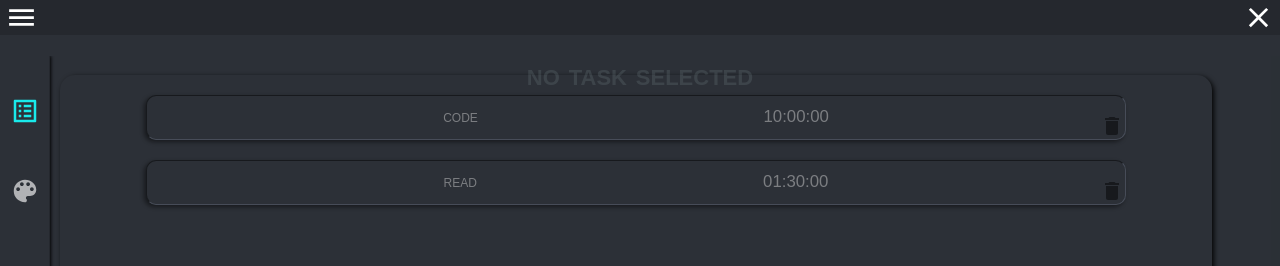
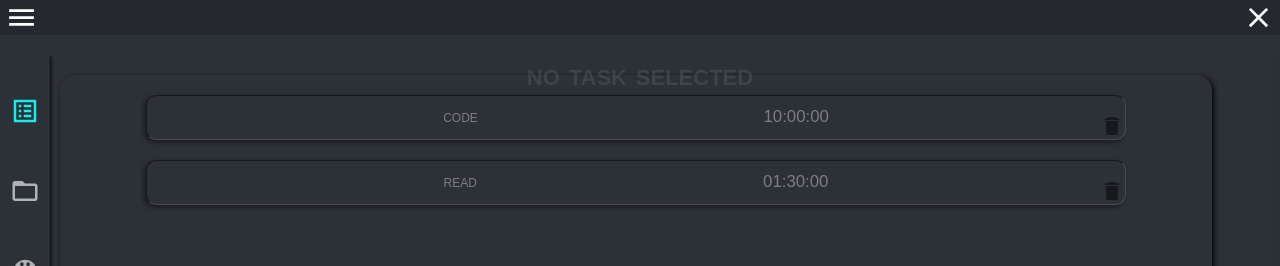
Before and after one commit to niems/time-manager, a React (Create React App) app: page / in a window 1280 px wide. Both pictures are taken after a click on the picture 21 px from the left and 17 px from the top of the page. Shown: the top 266 px of the page. Built offline with nearby package versions, Linux system fonts and the light colour scheme.

Commit message:
setup for file saving/loading

```diff
--- a/src/components/task-menu-components/taskMenu.js
+++ b/src/components/task-menu-components/taskMenu.js
@@ -11,6 +11,9 @@ function TaskMenuOptions({ selectedOption, onOptionSelect }) {
     let colorThemeClasses = 'task-option-img-container';
     let colorThemeImgClasses = 'task-menu-option-img';
 
+    let fileThemeClasses = 'task-option-img-container';
+    let fileThemeImgClasses='task-menu-option-img';
+
     if ( selectedOption === 'task-list-option' ) {
         taskListClasses += ' selected';
         taskListImgClasses += ' selected';
@@ -21,10 +24,19 @@ function TaskMenuOptions({ selectedOption, onOptionSelect }) {
         colorThemeImgClasses += ' selected';
     }
 
+    else if ( selectedOption === 'file-option' ) {
+        fileThemeClasses += ' selected';
+        fileThemeImgClasses += ' selected';
+    }
+
     return (
         <div id='task-menu-options-container'>
             <span id='task-list-option' className={taskListClasses} onClick={onOptionSelect}>
                 <img className={taskListImgClasses} src='./images/task-menu-options/task-list.svg' alt='failed to load task list img' />
+            </span>
+
+            <span id='file-option' className={fileThemeClasses} onClick={onOptionSelect}>
+                <img className={fileThemeImgClasses} src='./images/task-menu-options/folder.svg' alt='failed to load folder img' />
             </span>
 
             <span id='color-theme-option' className={colorThemeClasses} onClick={onOptionSelect}>
@@ -47,6 +59,12 @@ function DisplayMenuSelection({ selected, allTasks, onTaskSelect, onThemeSelect,
         );
     }
 
+    else if ( selected === 'file-option' ) {
+        return (
+            null
+        );
+    }
+
     return null;
 }
 
@@ -66,7 +84,8 @@ class TaskMenu extends Component {
         let userOption = e.currentTarget.id;
 
         if ( userOption !== this.state.selectedOption ) {
-            console.log('onOptionSelect() new option selected - updating state');
+            console.log(`onOptionSelect() new option selected - updating state for ${userOption}\n`);
+
             this.setState({
                 selectedOption: userOption
             });
```
Also changed, not shown: public/images/task-menu-options/folder.svg (added), src/components/task-menu-components/fileMenu.js (added), src/components/task-menu-components/style/fileMenu.css (added).
